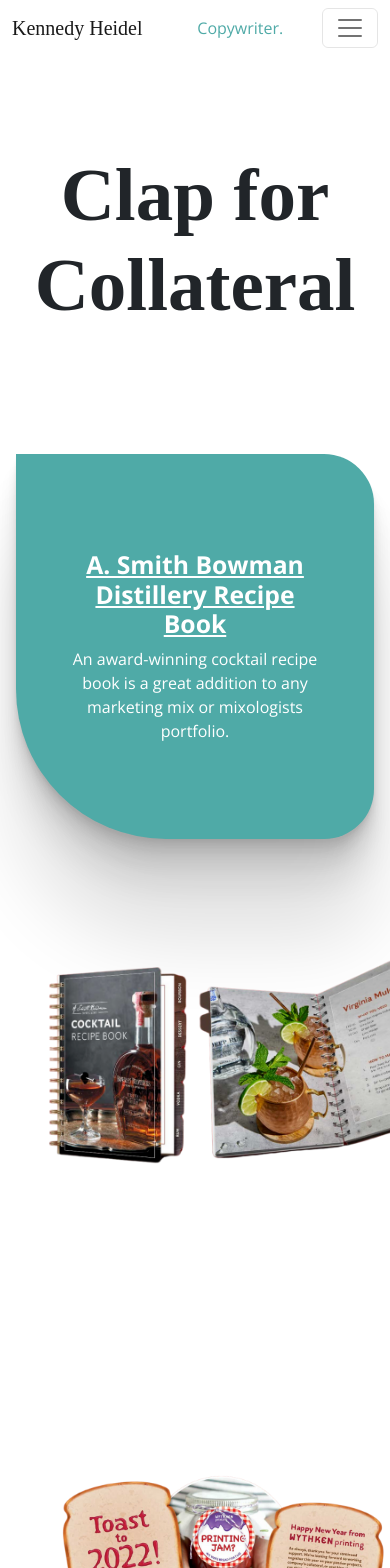
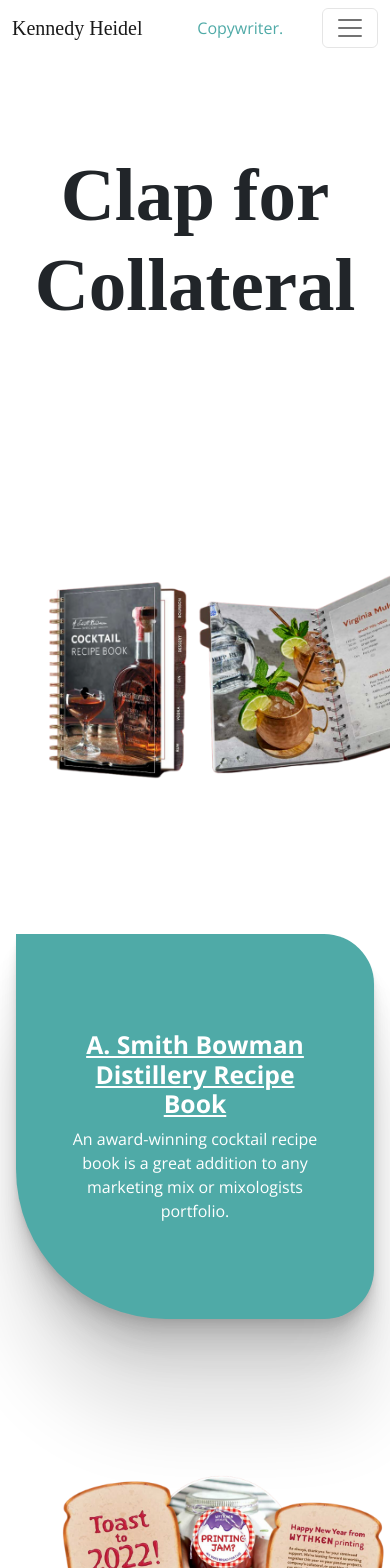
Before and after one commit to spencerrossrobinson/kennedy-heidel, a React (Create React App) app: page /collateral in a window 390 px wide. Shown: the top 1568 px of the page. Built offline with nearby package versions, Linux system fonts and the light colour scheme; a web font is replaced by a local one.

Commit message:
cleaning up responsiveness on expertise pages

```diff
--- a/src/pages/Collateral.js
+++ b/src/pages/Collateral.js
@@ -23,7 +23,7 @@
         </Row>
         <Row className="p-3 mb-0" style={{ marginTop: 100 }}>
           <Col
-            className="text-center zoom p-5 m-auto blue-background card-shadow"
+            className="text-center zoom p-5 m-auto blue-background card-shadow d-none d-lg-block"
             style={{
               borderBottomLeftRadius: 150,
               borderTopRightRadius: 50,
@@ -31,7 +31,7 @@
               color: "white",
             }}
             xs={12}
-            sm={5}
+            md={5}
           >
             <Link
               to="https://asmithbowman.com/"
@@ -39,7 +39,7 @@
               target="_blank"
             >
               <h2
-                className="mt-5"
+                className="mt-5 zoom"
                 style={{ fontWeight: 700, textDecoration: "underline" }}
               >
                 A. Smith Bowman Distillery Recipe Book
@@ -50,7 +50,7 @@
               marketing mix or mixologists portfolio.
             </p>
           </Col>
-          <Col className="text-center m-auto" xs={12} sm={5}>
+          <Col className="text-center m-auto" xs={12} lg={5}>
             <img
               src={mule}
               alt="plant"
@@ -58,9 +58,37 @@
               style={{ borderRadius: 50, width: "30rem" }}
             />
           </Col>
+          <Col
+            className="text-center zoom p-5 m-auto blue-background card-shadow d-block d-lg-none"
+            style={{
+              borderBottomLeftRadius: 150,
+              borderTopRightRadius: 50,
+              borderBottomRightRadius: 50,
+              color: "white",
+            }}
+            xs={12}
+            lg={5}
+          >
+            <Link
+              to="https://asmithbowman.com/"
+              style={{ color: "inherit", textDecoration: "none" }}
+              target="_blank"
+            >
+              <h2
+                className="mt-5 zoom"
+                style={{ fontWeight: 700, textDecoration: "underline" }}
+              >
+                A. Smith Bowman Distillery Recipe Book
+              </h2>
+            </Link>
+            <p className="mb-5">
+              An award-winning cocktail recipe book is a great addition to any
+              marketing mix or mixologists portfolio.
+            </p>
+          </Col>
         </Row>
         <Row className="p-3 mt-0">
-          <Col className="text-center m-auto" xs={12} sm={5}>
+          <Col className="text-center m-auto" xs={12} lg={5}>
             <img
               src={toast}
               alt="plant"
@@ -77,7 +105,7 @@
               color: "white",
             }}
             xs={12}
-            sm={7}
+            lg={7}
           >
             <Link
               to="https://wythken.com/"
@@ -85,7 +113,7 @@
               target="_blank"
             >
               <h2
-                className="mt-5"
+                className="mt-5 zoom"
                 style={{ fontWeight: 700, textDecoration: "underline" }}
               >
                 WYTHKEN PRINTING HOLIDAY CARD
@@ -99,7 +127,7 @@
         </Row>
         <Row className="p-3 mb-0">
           <Col
-            className="text-center zoom p-5 m-auto green-background card-shadow"
+            className="text-center zoom p-5 m-auto green-background card-shadow d-none d-lg-block"
             style={{
               borderBottomLeftRadius: 150,
               borderTopRightRadius: 50,
@@ -115,7 +143,7 @@
               target="_blank"
             >
               <h2
-                className="mt-5"
+                className="mt-5 zoom"
                 style={{ fontWeight: 700, textDecoration: "underline" }}
               >
                 EPIC RX NEW MEMBER WELCOME KIT
@@ -126,13 +154,41 @@
               that's a refreshing twist.
             </p>
           </Col>
-          <Col className="text-center m-auto" xs={12} sm={5}>
+          <Col className="text-center m-auto" xs={12} lg={5}>
             <img
               src={epic}
               alt="plant"
               className="img-fluid"
               style={{ borderRadius: 50 }}
             />
+          </Col>
+          <Col
+            className="text-center zoom p-5 m-auto green-background card-shadow d-block d-lg-none"
+            style={{
+              borderBottomLeftRadius: 150,
+              borderTopRightRadius: 50,
+              borderBottomRightRadius: 50,
+              color: "white",
+            }}
+            xs={12}
+            lg={5}
+          >
+            <Link
+              to="https://www.epicrx.com/"
+              style={{ color: "inherit", textDecoration: "none" }}
+              target="_blank"
+            >
+              <h2
+                className="mt-5 zoom"
+                style={{ fontWeight: 700, textDecoration: "underline" }}
+              >
+                EPIC RX NEW MEMBER WELCOME KIT
+              </h2>
+            </Link>
+            <p className="mb-5">
+              A new member welcome kit with a free, branded water bottle? Now
+              that's a refreshing twist.
+            </p>
           </Col>
         </Row>
       </Container>
--- a/src/pages/Digital.js
+++ b/src/pages/Digital.js
@@ -38,7 +38,7 @@
               target="_blank"
             >
               <h2
-                className="mt-5"
+                className="mt-5 zoom"
                 style={{ fontWeight: 700, textDecoration: "underline" }}
               >
                 Maola Milk
@@ -75,7 +75,7 @@
               target="_blank"
             >
               <h2
-                className="mt-5"
+                className="mt-5 zoom"
                 style={{ fontWeight: 700, textDecoration: "underline" }}
               >
                 Maola Milk
@@ -114,7 +114,7 @@
               target="_blank"
             >
               <h2
-                className="mt-5"
+                className="mt-5 zoom"
                 style={{ fontWeight: 700, textDecoration: "underline" }}
               >
                 VIRGINIA DEPARTMENT OF HEALTH — COVIDWISE
```
